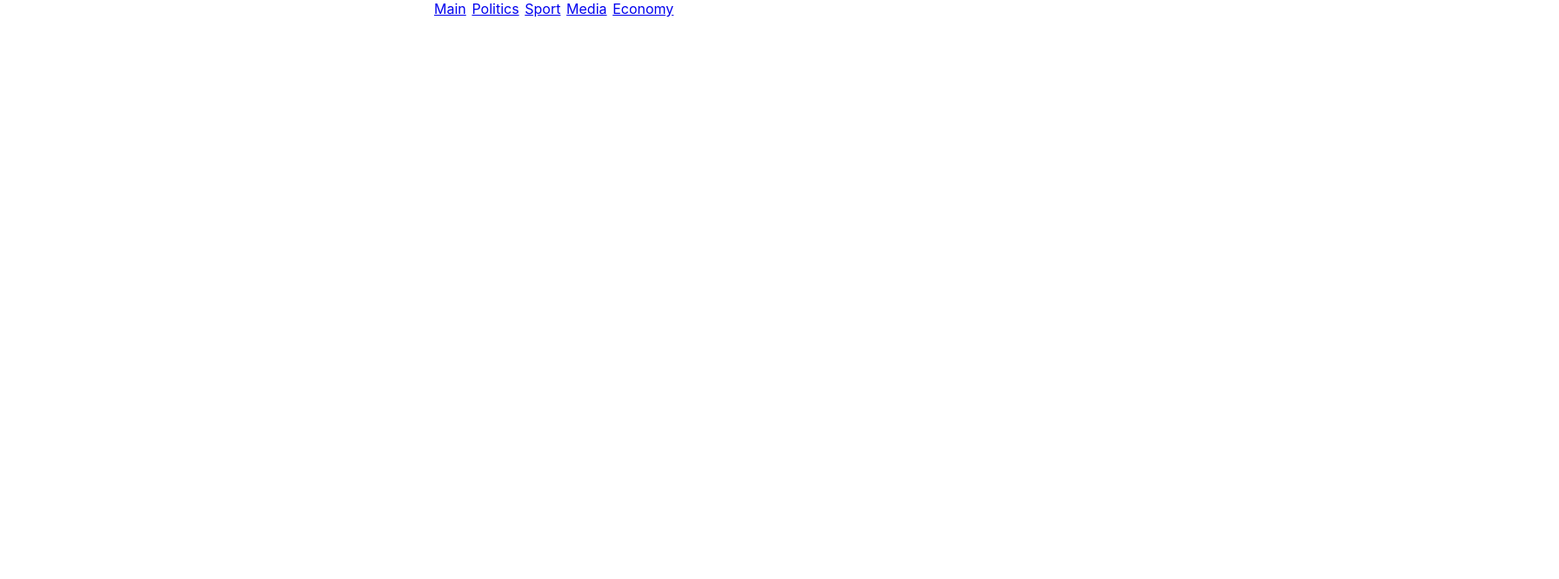
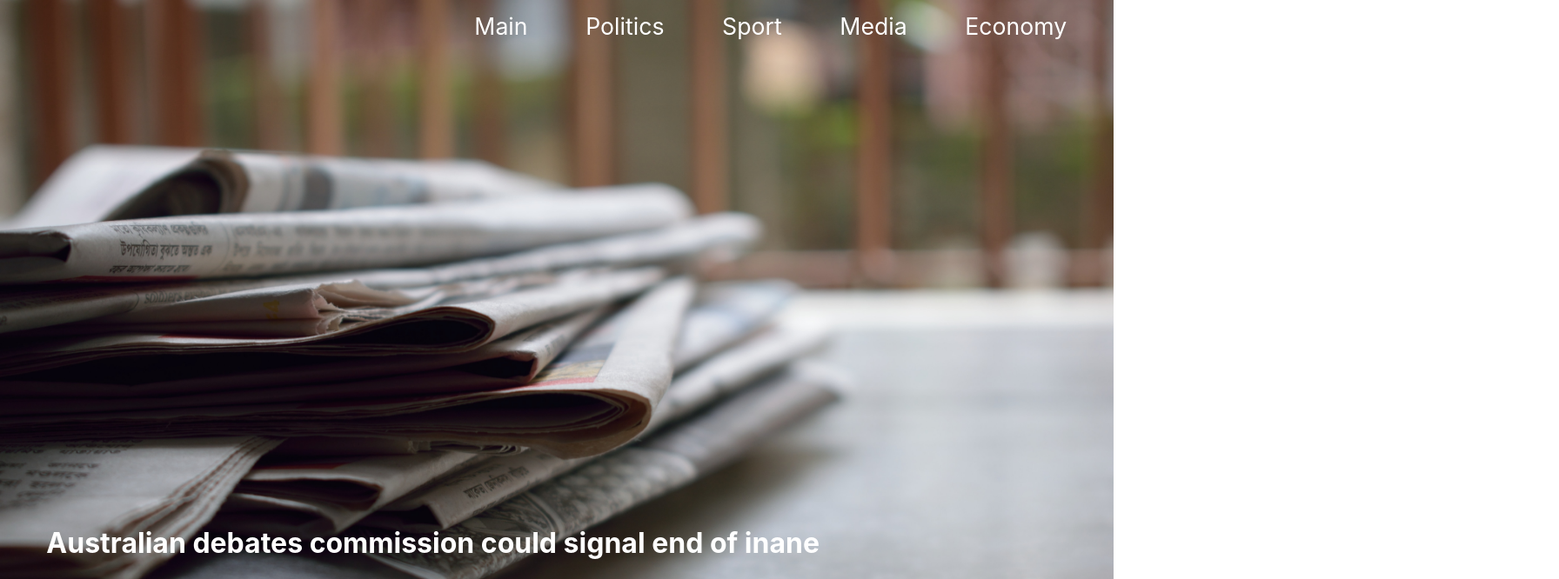
Before and after one commit to ignat-tokar/news-app, a React (Create React App) app: page /media in a window 1280 px wide. Shown: the top 666 px of the page at 87% size, 1792 px wide, since content can reach past the window. Built offline with nearby package versions, Linux system fonts and the light colour scheme; no server answers.

Commit message:
lesson #13 page-proofs, part 1

```diff
--- a/src/App.css
+++ b/src/App.css
@@ -1,41 +1,63 @@
 .App {
-  text-align: center;
+  /* text-align: center; */
+}
+.Main-banner {
+  background-image: url('./assets/news.jpg');
+  width: 100%;
+  min-height: 100vh;
+  background-repeat: none;
+  background-size: cover;
+  padding-top: 10pt;
+}
+.Main-banner .Navlink-bar {
+  width: 100%;
+  padding-left: 40%;
+}
+.Main-banner a {
+  color: white;
+  text-decoration-line: none;
+  padding: 20pt;
+  margin: 5pt;
+  font-size: 20pt;
+  cursor: pointer;
+}
+.Main-banner a:hover {
+  background-color: white;
+  color: black;
 }
 
-.App-logo {
-  height: 40vmin;
-  pointer-events: none;
+.Main-banner h1 {
+  color: white;
+  margin-left: 40pt;
+  margin-top: 70vh;
+  width: 70%;
+  cursor: pointer;
+}
+.Main-banner h1:hover {
+  background-color: white;
+  color: black;
+}
+.Main-banner p {
+  color: white;
+  width: 50%;
+  margin-left: 40pt;
 }
 
-@media (prefers-reduced-motion: no-preference) {
-  .App-logo {
-    animation: App-logo-spin infinite 20s linear;
-  }
-}
-
-.App-header {
-  background-color: #282c34;
-  min-height: 100vh;
-  display: flex;
-  flex-direction: column;
-  align-items: center;
-  justify-content: center;
-  font-size: calc(10px + 2vmin);
-  color: white;
-}
-
-.App-link {
-  color: #61dafb;
-}
-
-@keyframes App-logo-spin {
-  from {
-    transform: rotate(0deg);
-  }
-  to {
-    transform: rotate(360deg);
-  }
-}
+/* .News-info { */
+/*  */
+/* } */
+/* .News-info h2 { */
+/*  */
+/* } */
+/* .News-info img { */
+/*  */
+/* } */
+/* .News-info p { */
+/*  */
+/* } */
+/* #date-info { */
+/*  */
+/* } */
 
 input {
   font-size: 20pt;
--- a/src/App.js
+++ b/src/App.js
@@ -13,12 +13,16 @@ function App() {
   return (
     <BrowserRouter>
       <div className="App">
-        <div>
-          <NavLink exact to="/">Main</NavLink>
-          <NavLink to="/politics">Politics</NavLink>
-          <NavLink to="/sport">Sport</NavLink>
-          <NavLink to="/media">Media</NavLink>
-          <NavLink to="/economy">Economy</NavLink>
+        <div className="Main-banner">
+          <div className="Navlink-bar">
+            <NavLink exact to="/">Main</NavLink>
+            <NavLink to="/politics">Politics</NavLink>
+            <NavLink to="/sport">Sport</NavLink>
+            <NavLink to="/media">Media</NavLink>
+            <NavLink to="/economy">Economy</NavLink>
+          </div>
+          <h1>Australian debates commission could signal end of inane</h1>
+          <p>It was the proposal designed to take the heat out of when and where the leaders of the two major parties would debate each other in the lead-up to the election.</p>
         </div>
         <Routes>
           <Route exact path="/" element={<MainPage />} />
--- a/src/components/NewsInfo.js
+++ b/src/components/NewsInfo.js
@@ -2,13 +2,13 @@ import newsImage from './../assets/news.jpg';
 
 function NewsInfo({ article }) {
   return (
-    <div>
+    <div className="News-info">
       <h2>{article.webTitle}</h2>
       <img src={newsImage} style={{
         width: "500px",
         height: "500px"
       }}/>
-      <p>{article.webPublicationDate.split('T')[0]}</p>
+      <p id="date-info">{article.webPublicationDate.split('T')[0]}</p>
       <p>For a country famed for its modesty and reserve, the UK does seem to have found itself having an awful lot of conversations about genitalia before breakfast. I’m talking, of course, about the latest “gotcha” trend of posing questions to senior politicians about whether or not women can have penises, in what has become an increasingly acrimonious row about trans rights.</p>
     </div>
   );
```
